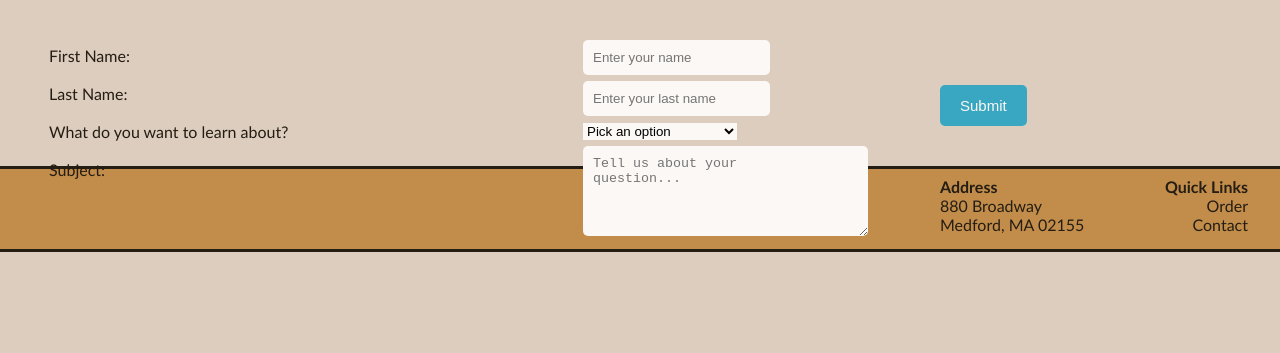
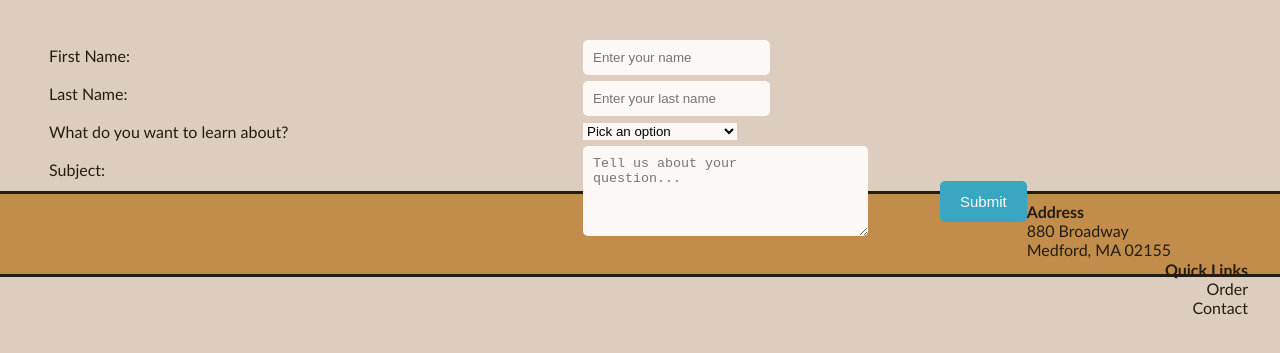
Before and after one commit to bethkrikorian/codercafe, a plain HTML site: page contact.html in a window 1280 px wide. Shown: the part 241-594 px from the top of the page. Drawn offline with Linux system fonts and the light colour scheme.

Commit message:
Update contact.html

```diff
--- a/contact.html
+++ b/contact.html
@@ -91,7 +91,7 @@
       </div>
       <br>
 
-      <div style = "width: 100%;"><input type="submit" style="border-radius: 5px; background-color: #3aa7c2; color: #fcf8f5; padding: 12px 20px; cursor: pointer;margin:2em 0 0 0; font-size:15px"></div>
+      <div style = "width: 100%; margin-top: 6em"><input type="submit" style="border-radius: 5px; float: left; background-color: #3aa7c2; color: #fcf8f5; padding: 12px 20px; cursor: pointer;margin:2em 0 0 0; font-size:15px"></div>
     </form>
   </div>
         <footer>
```
